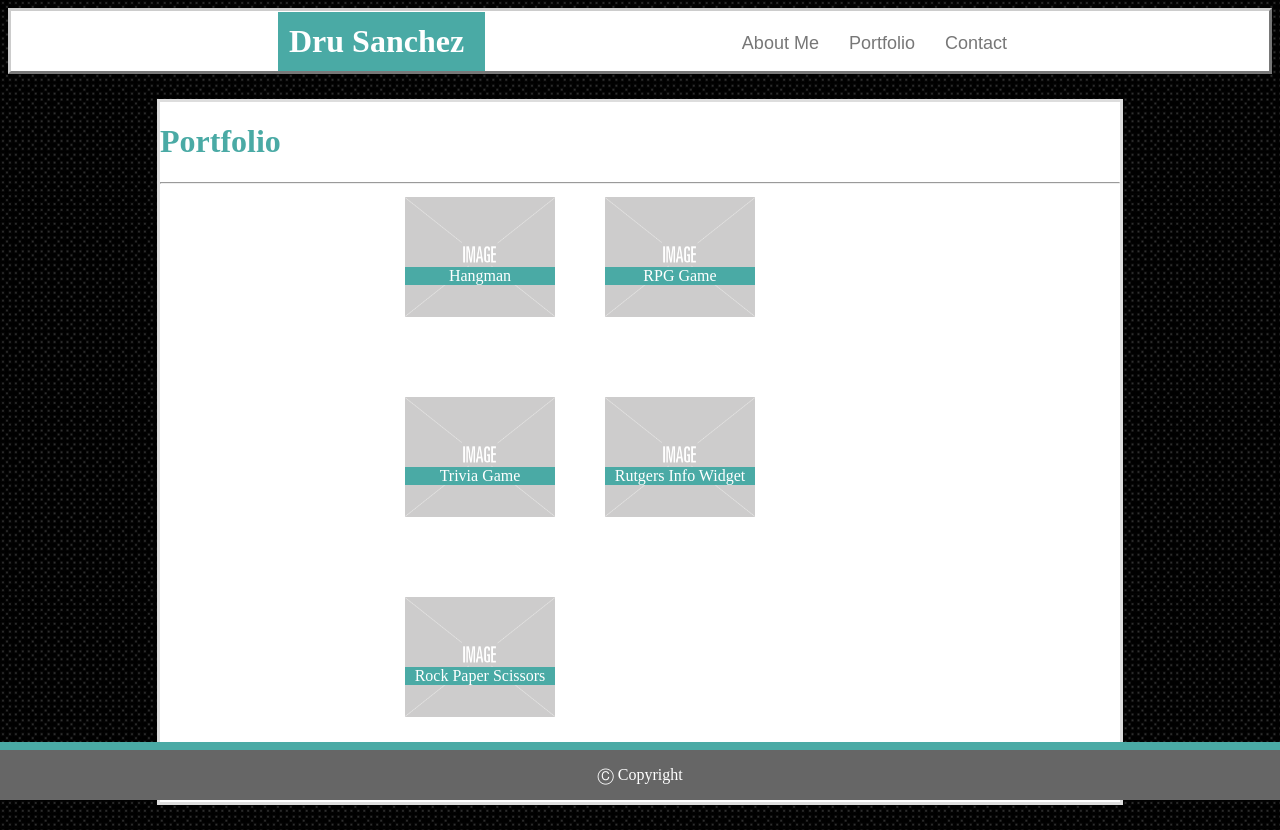
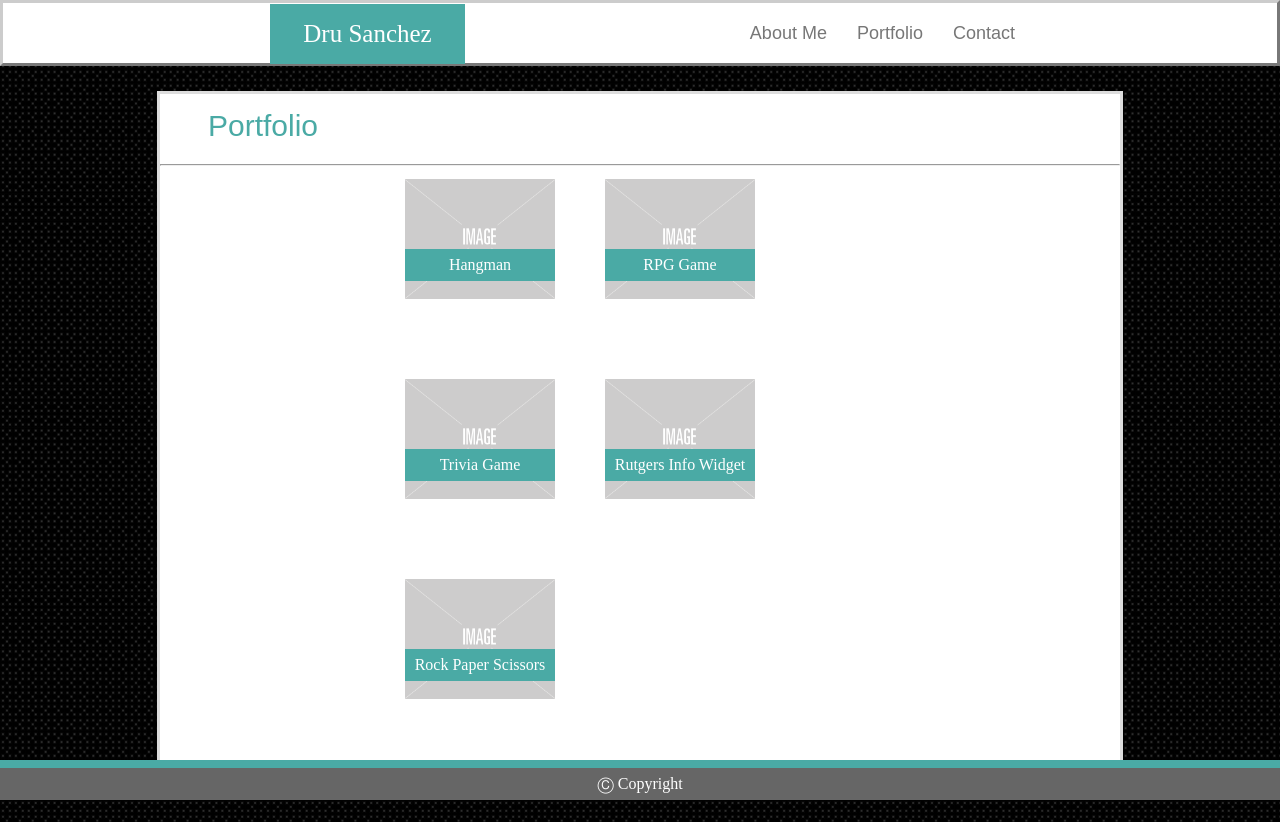
Before and after one commit to Drubaloo/Drubaloo.github.io, a plain HTML site: page portfolio.html in a window 1280 px wide. Drawn offline with Linux system fonts and the light colour scheme.

Commit message:
CSS reset

```diff
--- /dev/null
+++ b/assets/css/reset.css
@@ -0,0 +1,48 @@
+/* http://meyerweb.com/eric/tools/css/reset/
+   v2.0 | 20110126
+   License: none (public domain)
+*/
+
+html, body, div, span, applet, object, iframe,
+h1, h2, h3, h4, h5, h6, p, blockquote, pre,
+a, abbr, acronym, address, big, cite, code,
+del, dfn, em, img, ins, kbd, q, s, samp,
+small, strike, strong, sub, sup, tt, var,
+b, u, i, center,
+dl, dt, dd, ol, ul, li,
+fieldset, form, label, legend,
+table, caption, tbody, tfoot, thead, tr, th, td,
+article, aside, canvas, details, embed,
+figure, figcaption, footer, header, hgroup,
+menu, nav, output, ruby, section, summary,
+time, mark, audio, video {
+	margin: 0;
+	padding: 0;
+	border: 0;
+	font-size: 100%;
+	font: inherit;
+	vertical-align: baseline;
+}
+/* HTML5 display-role reset for older browsers */
+article, aside, details, figcaption, figure,
+footer, header, hgroup, menu, nav, section {
+	display: block;
+}
+body {
+	line-height: 1;
+}
+ol, ul {
+	list-style: none;
+}
+blockquote, q {
+	quotes: none;
+}
+blockquote:before, blockquote:after,
+q:before, q:after {
+	content: '';
+	content: none;
+}
+table {
+	border-collapse: collapse;
+	border-spacing: 0;
+}
--- a/assets/css/style.css
+++ b/assets/css/style.css
@@ -1,5 +1,6 @@
 body {
-    background-image: url(../images/5-dots.png)
+    background-image: url(../images/5-dots.png);
+    line-height: 2;
 }
 
 .header {
@@ -9,8 +10,10 @@ body {
     float: left;
     margin-left: 270px;
     margin-top: 3.5px;
-    padding: 11px;
+    padding: 5px;
     position: absolute;
+    font-size: 25px;
+    text-align: center;
 
 }
 
@@ -18,6 +21,7 @@ body {
     background-color: #ffffff;
     border-style: outset;
     border-color: #cccccc;
+    border-width: 3px;
     margin: auto;
     padding: 30px;
 
@@ -33,6 +37,7 @@ body {
     bottom: 0;
     border-top: 8px solid;
     border-color: #4aaaa5;
+
     position: fixed;
 
     align-items: center;
@@ -43,6 +48,7 @@ body {
     background-color: #ffffff;
     border-style: solid;
     border-color: #dddddd;
+    border-width: 3px;
     width: 960px;
     height: 500px;
     flex-wrap: wrap;
@@ -66,6 +72,7 @@ body {
 .navbar {
     list-style-type: none;
     margin-right: 200px;
+    margin-bottom: 5%;
     padding: 0;
     float: right;
     display: inline-block;
@@ -75,6 +82,10 @@ body {
 
 .mainContentHeader {
     color: #4aaaa5;
+    font-size: 30px;
+    margin-top: 2px;
+    margin-left: 5%;
+    font-family: 'Arial', 'Helvetica Neue', Helvetica, sans-serif;
 }
 
 .line {
@@ -90,12 +101,18 @@ body {
 
 }
 
+.navbarText :hover {
+    color: #ffffff;
+    background-color: #4Aaaa5;
+}
+
 .nav{
 list-style-type: none;
 margin:0;
 padding:0;
 position:relative;
 display:inline-block;
+
 
 
 }
@@ -105,13 +122,14 @@ li {
     display: inline-block;
     position: relative;
     right: 50px;
-    top: 10px;
+    top: 0px;
     padding: 15px;
 
 }
 
 .rightBorder {
     border-right: solid #cccccc;
+    border-width: 3px;
 }
 
 .footerText {
@@ -261,6 +279,7 @@ li {
     background-color: #ffffff;
     border-style: solid;
     border-color: #dddddd;
+    border-width: 3px;
     width: 960px;
     height: 700px;
     flex-wrap: wrap;
--- a/portfolio.html
+++ b/portfolio.html
@@ -8,6 +8,7 @@
     <!-- <meta http-equiv="refresh" content="3"> -->
     <script type="text/javascript" src="http://livejs.com/live.js"></script>
     <title>Portfolio</title>
+    <link rel="stylesheet" type="text/css" href="assets/css/reset.css">
     <link rel="stylesheet" type="text/css" href="assets/css/style.css">
 </head>
 
```
Also changed, not shown: Index.html (+1 -0 lines), contact.html (+1 -0 lines).
